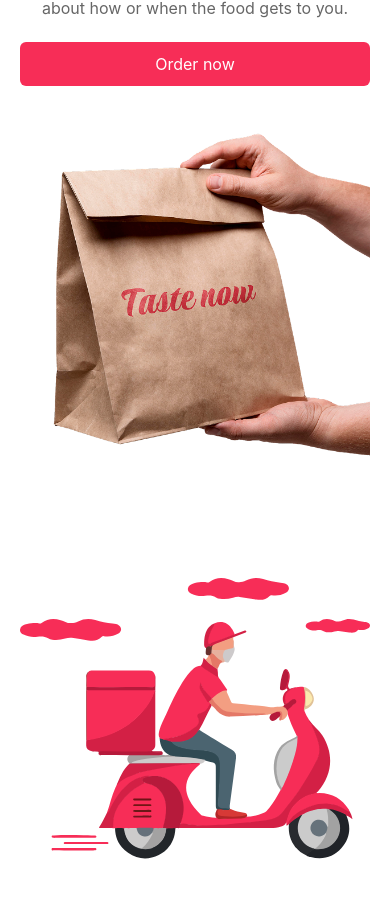
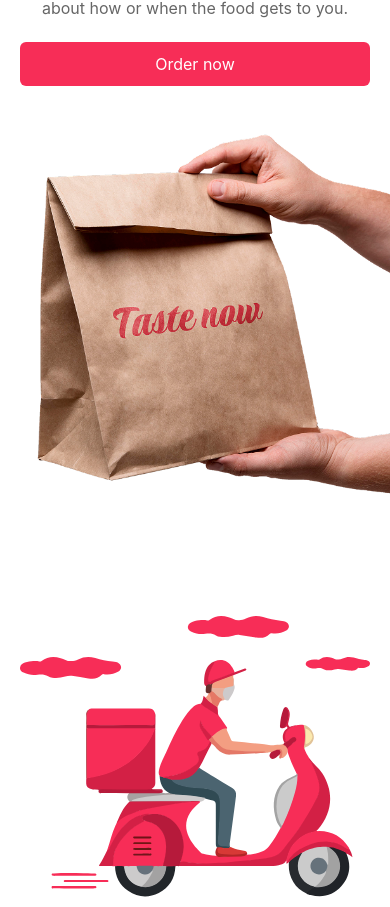
Before and after one commit to Jendosek/taste_now, a React (Create React App) app: page / in a window 390 px wide. Shown: the part 2455-3362 px from the top of the page. Built offline with nearby package versions, Linux system fonts and the light colour scheme.

Commit message:
fix bugs

```diff
--- a/src/screens/home/components/delivery/style.css
+++ b/src/screens/home/components/delivery/style.css
@@ -81,9 +81,10 @@
     }
 
     .delivery-image img {
-        width: 100%;
+        /* width: 100%; */
         height: auto;
-        max-width: 350px;
+        /* max-width: 350px; */
+        max-width: 390px;
         max-height: none;
     }
 
```
